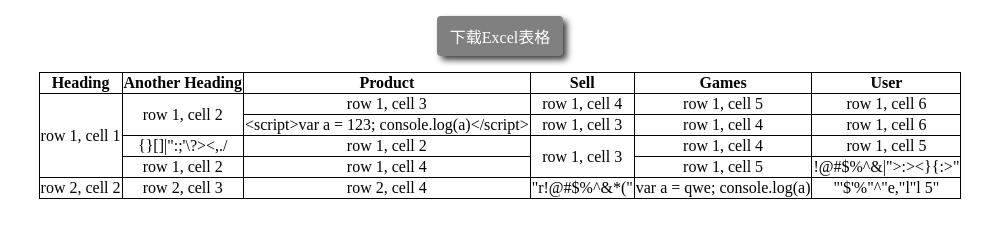
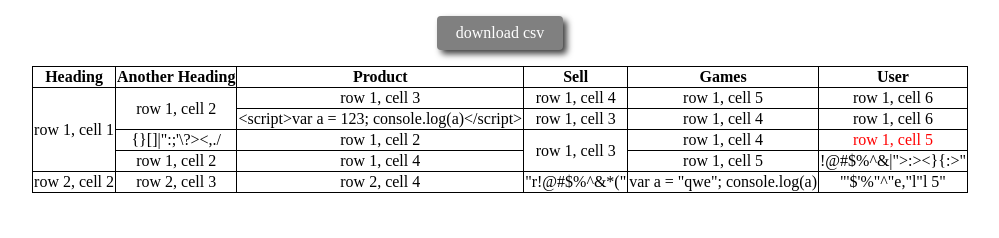
Before and after one commit to hewenhan/hewenhan.github.io, a plain HTML site: page webTableConvertCsv/index.html in a window 1280 px wide. Shown: the whole page, without its empty margins (140-1139 px from the left). Drawn offline with Linux system fonts and the light colour scheme.

Commit message:
viersion update

```diff
--- a/webTableConvertCsv/index.html
+++ b/webTableConvertCsv/index.html
@@ -1,9 +1,10 @@
 <!DOCTYPE html>
 <html>
     <head>
-        <title>表格转换Excel</title>
+        <title>Table convert csv</title>
         <meta charset="UTF-8">
         <meta name="viewport" content="width=device-width, initial-scale=1.0">
+        <link rel="icon" href="favicon.ico">
         <script src="tableConvertCsv.js" type="text/javascript"></script>
         <style>
             body{
@@ -37,17 +38,18 @@
 
 
         <script>
-            //使用前先构造函数
-            var downloadCsv = new downloadCsv();
+            var csv = new csv();
+            var down = function () {
+                csv.download({
+                    tableId: 'table'
+                });
+            };
         </script>
     </head>
     <body>
         <div class="content">
-
-
-            <!--调用函数，参数为表格"文件名,表格id,布尔值"(默认添加时间戳，false则不添加)-->
-            <div id="convertBtn" filename="asd" class="convertBtn" onclick="downloadCsv('BH', 'table', true)">
-                下载Excel表格
+            <div id="convertBtn" class="convertBtn" onclick="down()">
+                download csv
             </div>
             <div class="tableDom">
                 <table id="table" border="0" cellspacing="0">
@@ -81,7 +83,7 @@
                             <td>row 1, cell 2</td>
                             <td rowspan="2">row 1, cell 3</td>
                             <td>row 1, cell 4</td>
-                            <td>row 1, cell 5</td>
+                            <td><div style="color:red">row 1, cell 5</div></td>
                         </tr>
                         <tr>
                             <td>row 1, cell 2</td>
@@ -96,7 +98,7 @@
                             <td>row 2, cell 3</td>
                             <td>row 2, cell 4</td>
                             <td>"r!@#$%^&*("</td>
-                            <td>var a = qwe; console.log(a)</td>
+                            <td>var a = "qwe"; console.log(a)</td>
                             <td>"'$'%"^"e,"l"l 5"</td>
                         </tr>
                     </tfoot>
--- a/webTableConvertCsv/tableConvertCsv.js
+++ b/webTableConvertCsv/tableConvertCsv.js
@@ -1,6 +1,6 @@
-var downloadCsv = function (filename, tableId, boolean) {
-    return function (filename, tableId, boolean) {
-        var getTableToArr = function (tableId) {
+var csv = function () {
+    return {
+        getTableToArr: function (tableId) {
             var table = document.getElementById(tableId);
             var arr = [];
             var tr = table.getElementsByTagName('tr');
@@ -8,17 +8,16 @@ var downloadCsv = function (filename, tableId, boolean) {
                 arr[i] = [];
                 var th = tr[i].getElementsByTagName('th');
                 for (var j = 0; j < th.length; j++) {
-                    arr[i][j] = th[j].innerText;
+                    arr[i][j] = th[j].innerHTML;
                 }
                 var td = tr[i].getElementsByTagName('td');
                 for (var j = 0; j < td.length; j++) {
-                    arr[i][j] = td[j].innerText;
+                    arr[i][j] = td[j].innerHTML;
                 }
             }
             return arr;
-        };
-
-        var getTableToMap = function (tableId) {
+        },
+        getTableToMap: function (tableId) {
             var table = document.getElementById(tableId);
             var tr = table.getElementsByTagName('tr');
             var map = [];
@@ -39,11 +38,10 @@ var downloadCsv = function (filename, tableId, boolean) {
                 return a.td - b.td;
             };
             return map.sort(sortTd);
-        };
-
-        var insertEmptyTd = function (array, mapArr) {
-            var arr = array;
-            var map = mapArr;
+        },
+        getCsvArr: function (tableId) {
+            var arr = this.getTableToArr(tableId);
+            var map = this.getTableToMap(tableId);
             for (var i = 0; i < map.length; i++) {
                 var td1 = map[i].td;
                 var tr1 = map[i].tr;
@@ -69,10 +67,8 @@ var downloadCsv = function (filename, tableId, boolean) {
                 }
             }
             return arr;
-        };
-
-
-        var takeCsvArr = function (tableId) {
+        },
+        getCsvStrEncode: function (tableId) {
             var regLastCode = function (str, patt) {
                 var reg = new RegExp(patt, "ig");
                 while ((result = reg.exec(str)) !== null) {
@@ -82,7 +78,7 @@ var downloadCsv = function (filename, tableId, boolean) {
                 var endIndex = lastIndex;
                 return str.substring(0, startIndex) + str.substring(endIndex);
             };
-            var tr = insertEmptyTd(getTableToArr(tableId), getTableToMap(tableId));
+            var tr = this.getCsvArr(tableId);
             var tableStr = '';
             for (var i = 0; i < tr.length; i++) {
                 var td = tr[i];
@@ -100,22 +96,24 @@ var downloadCsv = function (filename, tableId, boolean) {
                 }
             }
             return tableStr;
-        };
-
-        var downloadFile = function (fileName, content) {
+        },
+        download: function (arg) {
+            downloadFile = function (fileName, content) {
                 var aLink = document.createElement('a');
                 var blob = new Blob([content]);
                 var evt = document.createEvent("HTMLEvents");
-            evt.initEvent("click", false, false);//initEvent 不加后两个参数在FF下会报错, 感谢 Barret Lee 的反馈
+                evt.initEvent("click", false, false);
                 aLink.download = fileName;
                 aLink.href = URL.createObjectURL(blob);
                 aLink.dispatchEvent(evt);
             };
-        var timestr = new Date().getTime();
-        if (!boolean) {
-            timestr = '';
+            var obj = {
+                filename: arg.filename ? arg.filename : 'webTable',
+                tableId: arg.tableId ? arg.tableId : 'table',
+                boolean: typeof (arg.boolean) !== 'undefined' ? arg.boolean : 'true'
+            };
+            var timestr = obj.boolean ? '_' + new Date().getTime() : '';
+            downloadFile(obj.filename + timestr + '.csv', decodeURIComponent(this.getCsvStrEncode(obj.tableId)));
         }
-
-        downloadFile(filename + timestr + '.csv', decodeURIComponent(takeCsvArr(tableId)));
     };
 };
```
Also changed, not shown: webTableConvertCsv/favicon.ico (added). Lines whose indentation alone changed are shown as unchanged.
